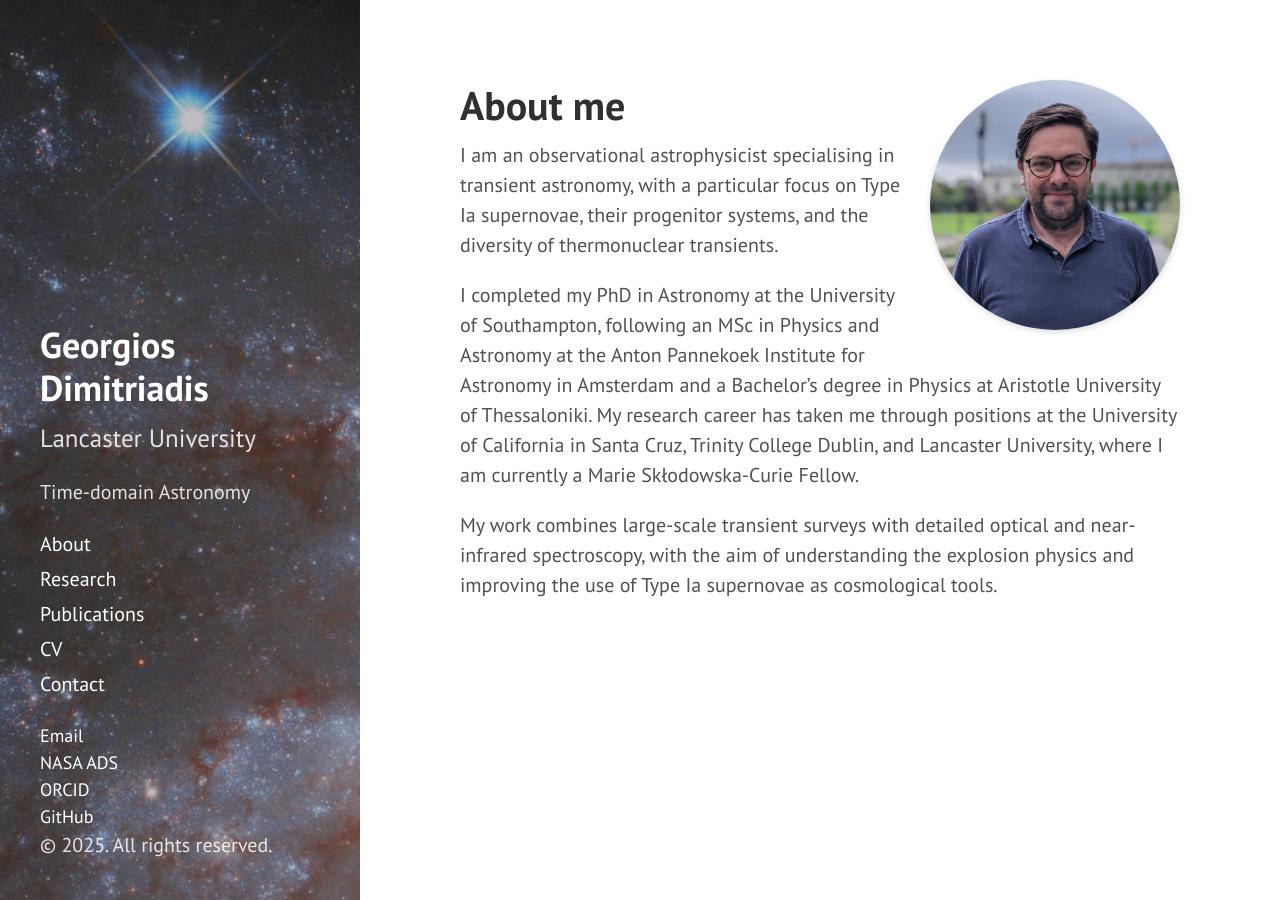
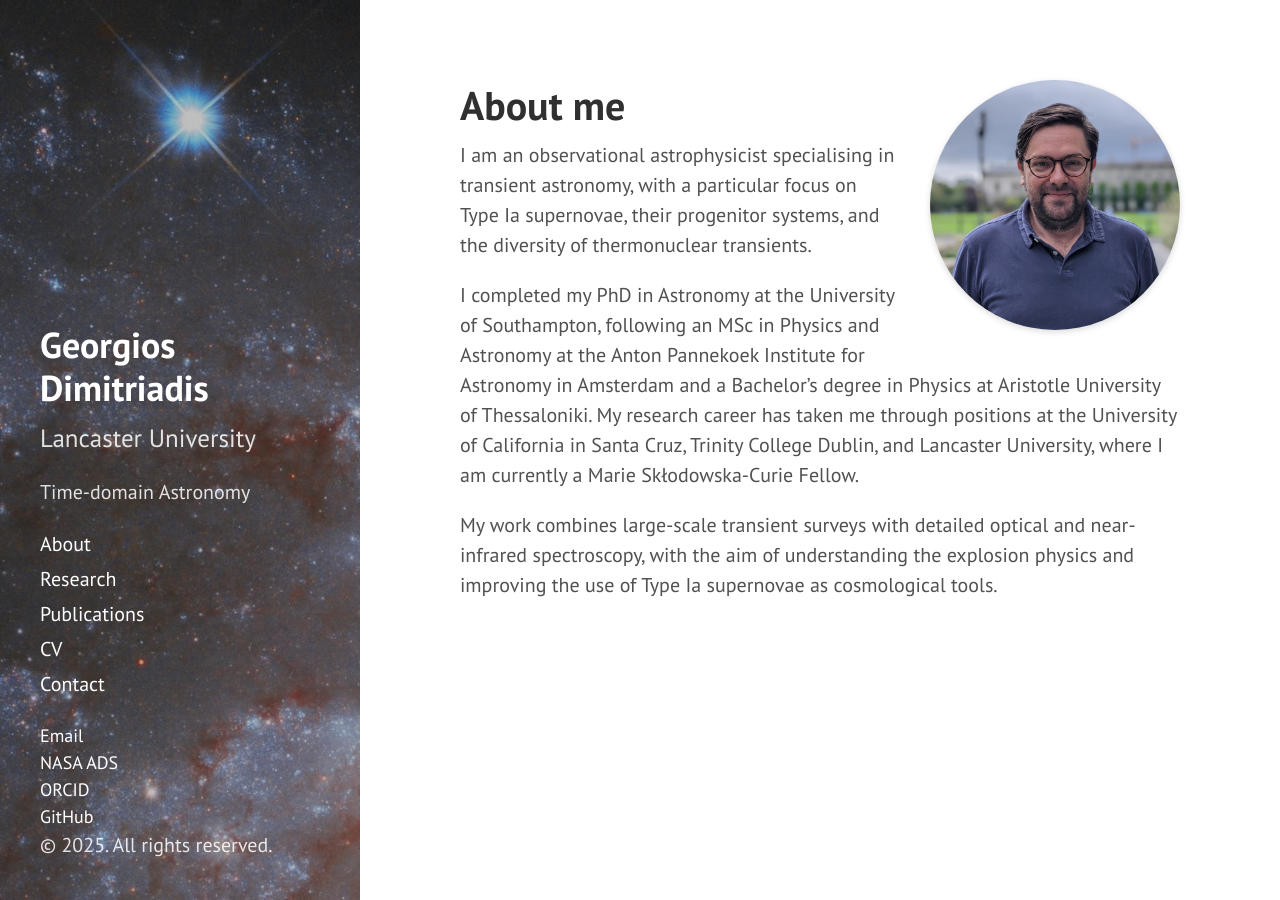
Before and after one commit to geodimitriadis/geodimitriadis.github.io, a Jekyll site: the page built from index.html, in a window 1280 px wide. Built offline with Jekyll 4.4.1, drawn with Linux system fonts in a browser that asks for light colours; the list of posts is cut into pages by our own code.

Commit message:
Update hyde.css

```diff
--- a/public/css/hyde.css
+++ b/public/css/hyde.css
@@ -306,5 +306,5 @@ a.sidebar-nav-item:focus {
 
 .profile-photo-right {
   float: right;
-  margin: -60px 0 20px 20px;
+  margin: -60px 0 25px 30px;
 }
```
